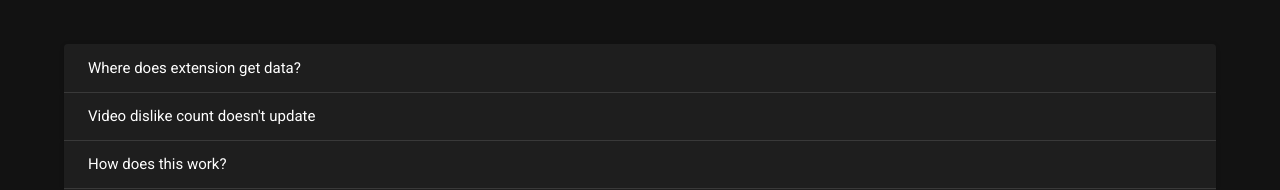
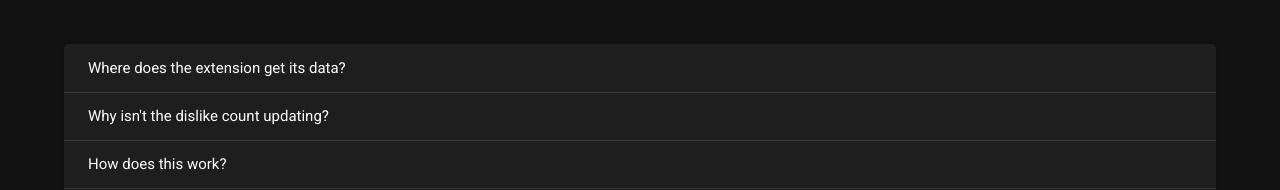
Before and after one commit to Anarios/return-youtube-dislike, a Nuxt app in the folder Website/: page /faq in a window 1280 px wide. Shown: the part 364-554 px from the top of the page. Built offline with nearby package versions, Linux system fonts and the light colour scheme.

Commit message:
Improves FAQ wording
Some minor grammar fixes and sentence improvements.

```diff
--- a/Website/pages/faq.vue
+++ b/Website/pages/faq.vue
@@ -21,20 +21,20 @@
     data: () => ({
       items: [
         {
-          question: "Where does extension get data?",
-          answer: "Combination of GoogleAPI data and scraped data. We save all available data to our DB for it to be available after google shuts down dislike counts in their API."
+          question: "Where does the extension get its data?",
+          answer: "A combination of Google's API data and scraped data. We save all available data to our DB so it can be made available after Google removes dislike counts from their API."
         },
         {
-          question: "Video dislike count doesn't update",
-          answer: "Right now video dislikes are cached, and arent updated very frequenly. Once in 2-3 days, not more often Yeah, it's not ideal, but it is what it is. Working on improving how often we can update  them"
+          question: "Why isn't the dislike count updating?",
+          answer: "Right now video dislikes are cached and they arent updated very frequenly. Currently this is set to update once every 2–3 days.  This isn't ideal and we are working on improving how often we can update them"
         },
         {
           question: "How does this work?",
-          answer: "The extension collects the video id of the video you are watching, fetches the dislike (and other fields like views, likes etc) using our API, if this is the first time the video was fetched by our API, it will use the YouTube API to get the data, then stores the data in a database for caching (cached for around 2-3 days) and archiving purposes and returns it to you. The extension then displays the dislikes to you."
+          answer: "The extension collects the video ID of the video you are watching, fetches the dislike (and other fields like views, likes etc) using our API, if this is the first time the video was fetched by our API, it will use the YouTube API to get the data, then store it in the database for caching (cached for around 2-3 days) and archiving purposes, and returns it to you. The extension then displays the dislike count and ratio on the page."
         },
         {
           question: "What will happen after the YouTube API stops returning the dislike count?",
-          answer: "The backend will switch to using a combination of archived dislike stats, estimates extrapolated from extension user data and estimates based on view/like ratios for videos whose dislikes weren't archived and for outdated dislike archives."
+          answer: "The backend will switch to using a combination of archived dislike stats, estimates extrapolated from extension user data, and estimates based on view/like ratios for videos whose dislikes weren't archived as well as outdated dislike count archives."
         },
       ],
     }),
```
